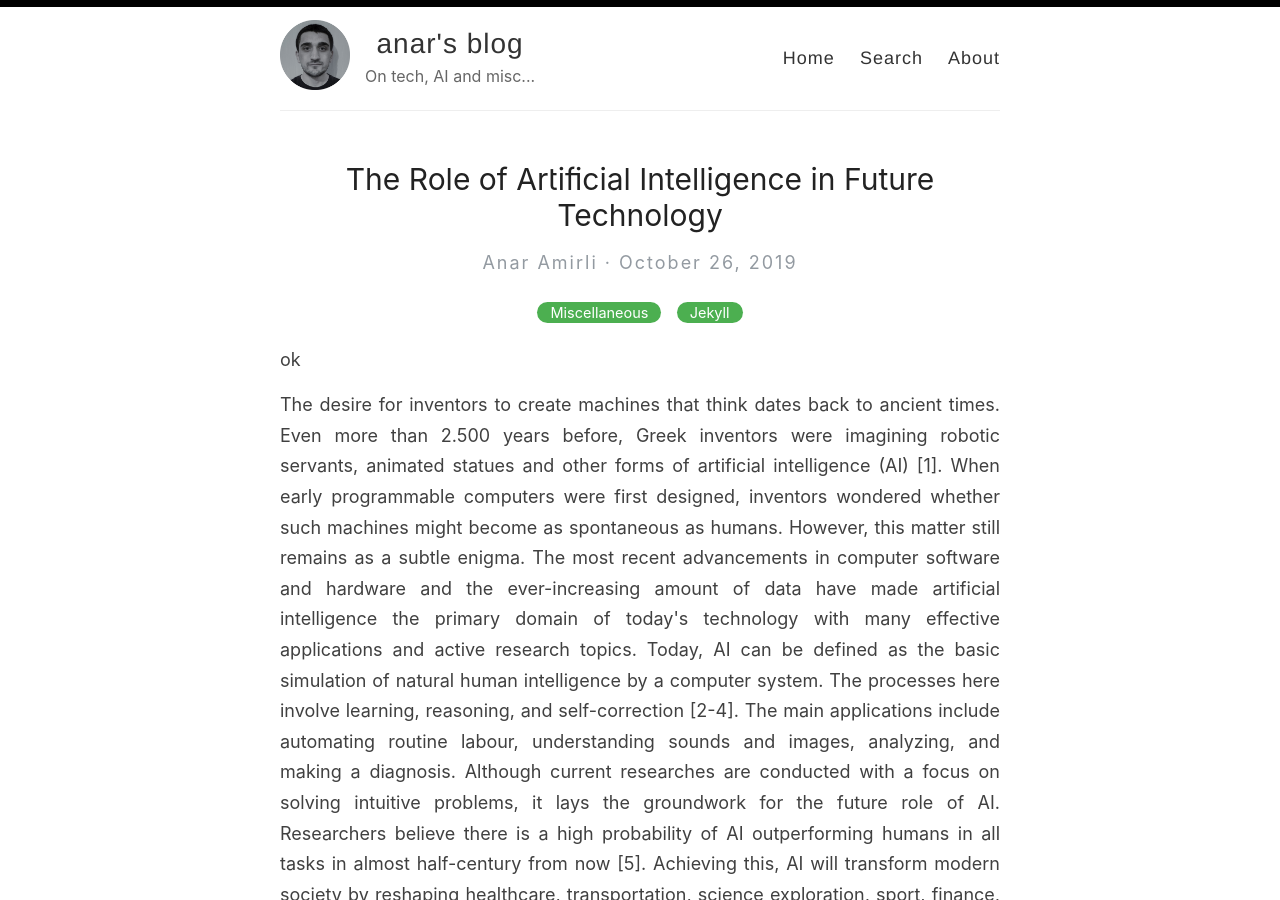
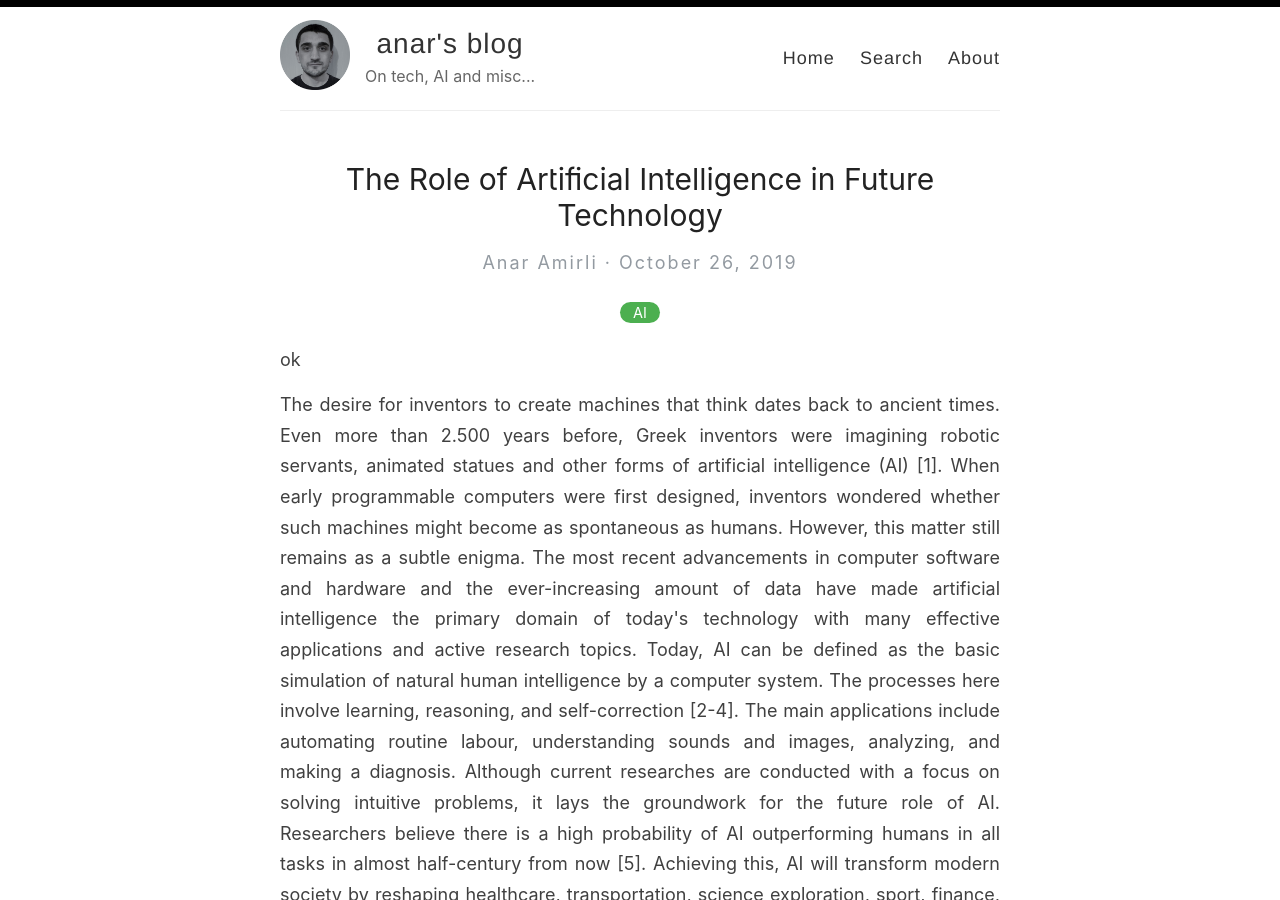
Before and after one commit to anaramirli/anaramirli.github.io, a Jekyll site: the page built from _posts/2019-10-26-the-role-of-ai-in-future.md, in a window 1280 px wide and 900 px high. Built offline with Jekyll 4.4.1, drawn with Linux system fonts in a browser that asks for light colours; comment, search, counter and statistics services are not loaded.

Commit message:
Update 2019-10-26-the-role-of-ai-in-future.md

```diff
--- a/_posts/2019-10-26-the-role-of-ai-in-future.md
+++ b/_posts/2019-10-26-the-role-of-ai-in-future.md
@@ -1,7 +1,7 @@
 ---
 layout: post
 title: The Role of Artificial Intelligence in Future Technology
-categories: [Miscellaneous, Jekyll]
+categories: [AI]
 ---
 
 ok
```
